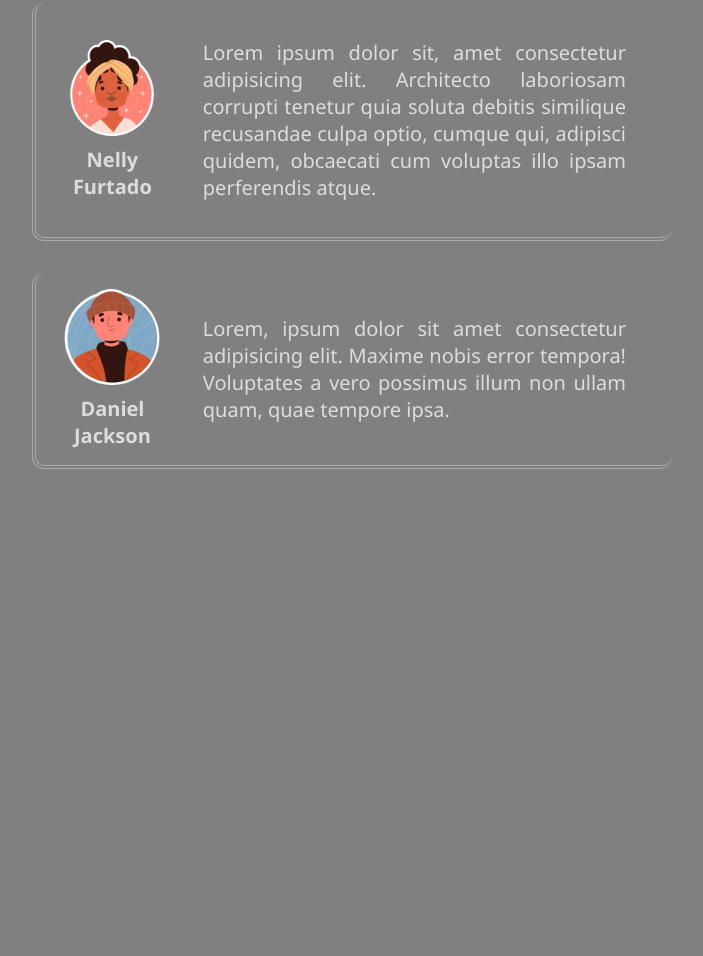
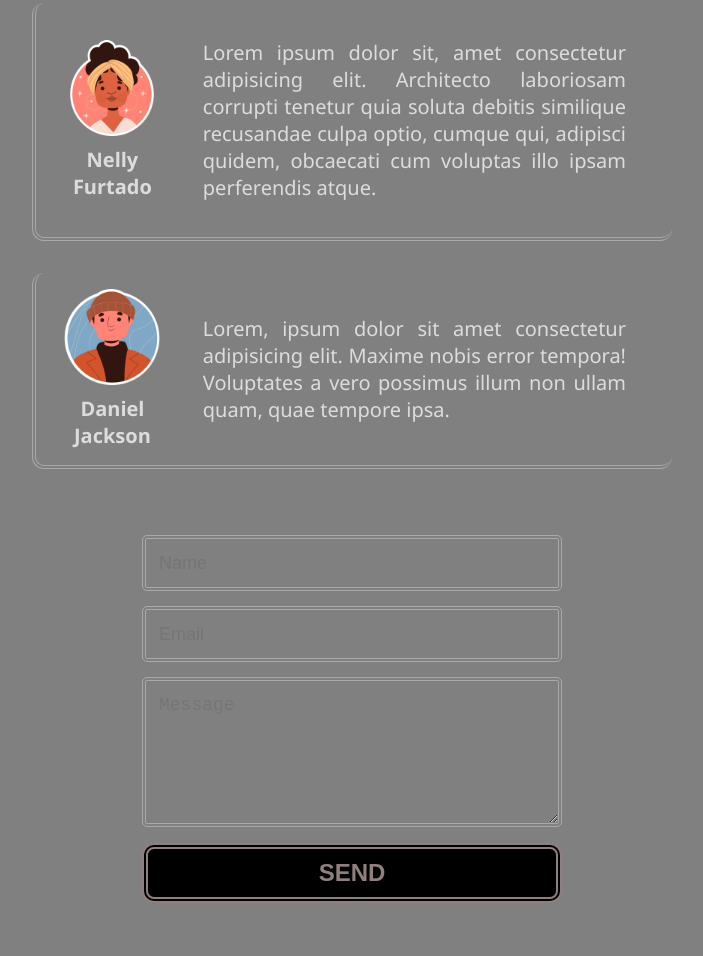
Before and after one commit to meghavx/css-assignment, a plain HTML site: page index.html in a window 1280 px wide. Shown: the part 2421-3377 px from the top of the page, without its empty margins (288-991 px from the left). Before the commit the page ends 3026 px from the top, so only its background shows below. Drawn offline with Linux system fonts and the light colour scheme.

Commit message:
Add contact form

```diff
--- a/index.html
+++ b/index.html
@@ -129,6 +129,15 @@
 
   </section>
 
+  <section id="contact-section">
+    <form>
+      <input name="name" type="text" class="feedback-input" placeholder="Name" />
+      <input name="email" type="text" class="feedback-input" placeholder="Email" />
+      <textarea name="text" class="feedback-input" placeholder="Message"></textarea>
+      <input type="submit" value="SEND"/>
+    </form>
+  </section>
+
   <footer>
     <ul>
       <li class="social-link-item">
--- a/styles.css
+++ b/styles.css
@@ -225,6 +225,68 @@ header #nav-links a:active {
 
 
 
+/* CONTACT ME */
+#contact-section {
+  display: flex;
+  height: 100%;
+  align-items: center;
+  justify-content: center;
+}
+
+#contact-section form {
+  max-width:420px;
+  margin:50px auto;
+}
+
+#contact-section .feedback-input {
+  color:white;
+  font-weight: 500;
+  font-size: 18px;
+  border-radius: 5px;
+  line-height: 22px;
+  background-color: transparent;
+  border: 0.25em double darkgray;
+  transition: all 0.3s;
+  padding: 13px;
+  margin-bottom: 15px;
+  width: 100%;
+  box-sizing: border-box;
+  outline: 0;
+}
+
+#contact-section .feedback-input:focus {
+  border: 0.25em double black;
+}
+
+#contact-section textarea {
+  height: 150px;
+  line-height: 150%;
+  resize: vertical;
+}
+
+#contact-section [type="submit"] {
+  width: 100%;
+  background-color: black;
+  border-radius: 0.5em;
+  border: 0.25em double rgb(145, 127, 127);
+  cursor: pointer;
+  color: rgb(145, 127, 127);
+  font-size: 24px;
+  padding-top: 10px;
+  padding-bottom: 10px;
+  transition: all 0.3s;
+  margin-top:-4px;
+  font-weight: 700;
+}
+
+#contact-section [type="submit"]:hover {
+  background-color: rgb(145, 127, 127);
+  color: black;
+  border: 0.25em double black;
+}
+
+
+
 /* FOOTER */
 footer {
   display: flex;
```
